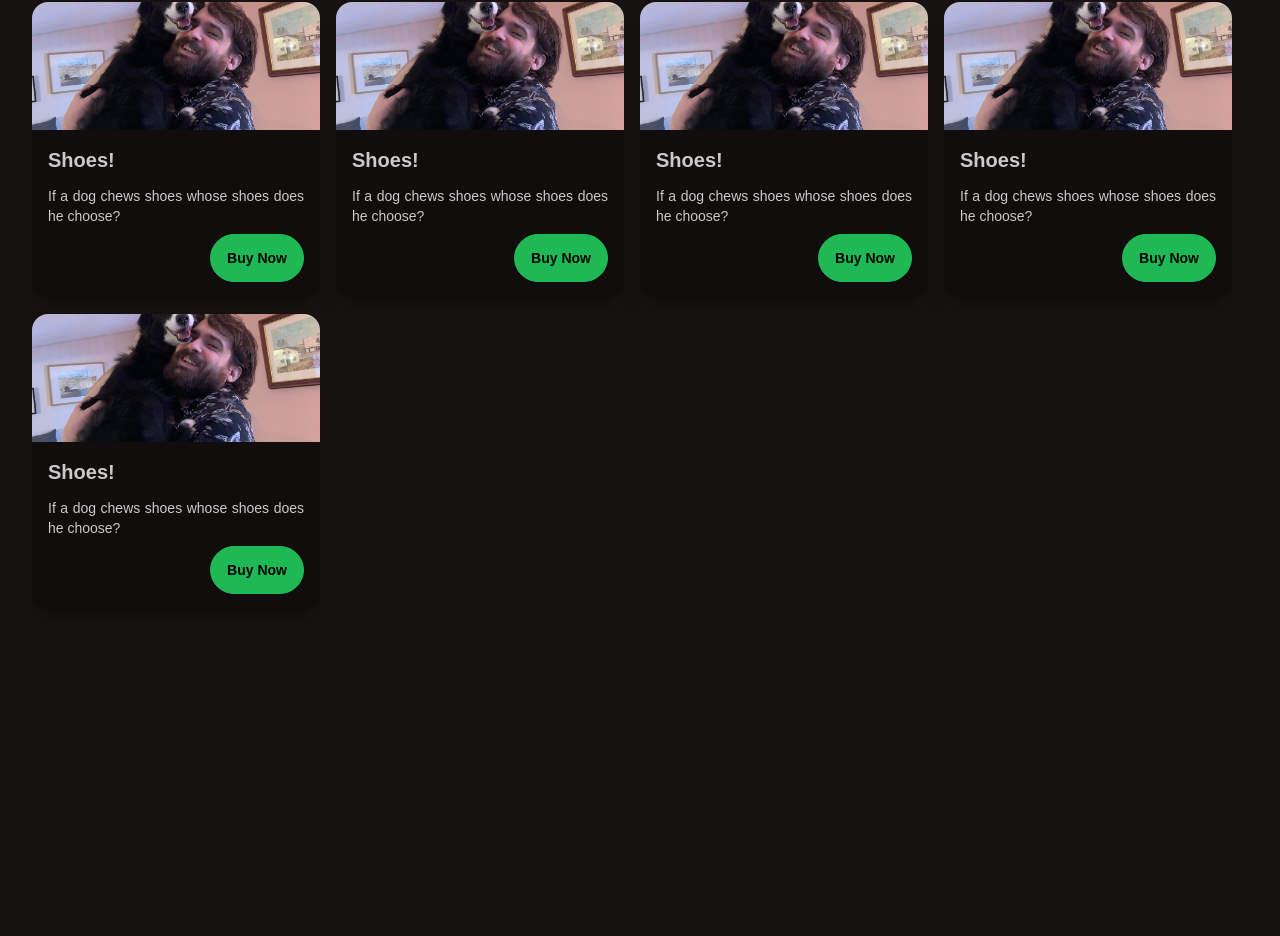
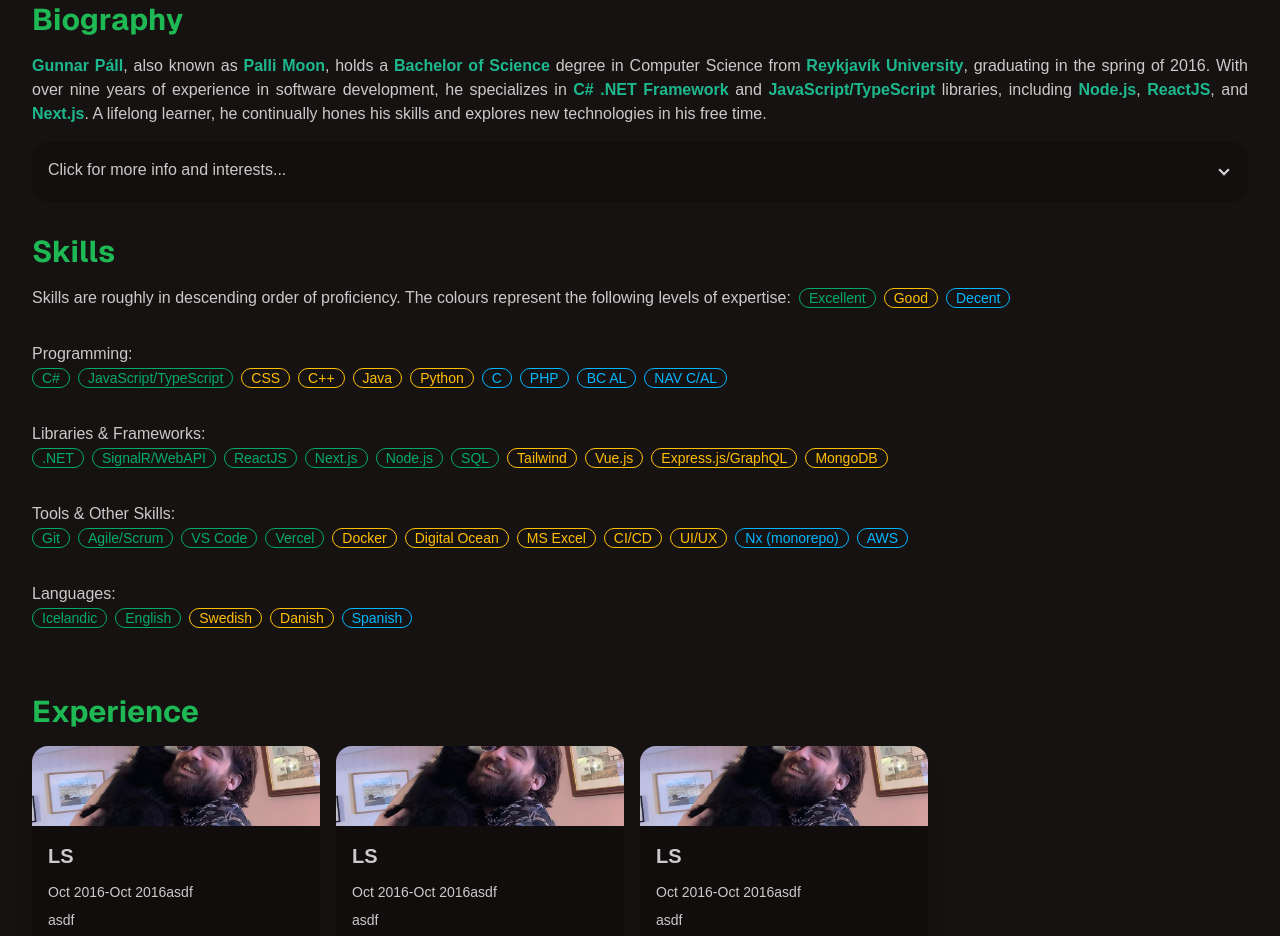
Before and after one commit to Palli-Moon/portfolio, a Next.js app: page / in a window 1280 px wide. Shown: the part 350-1286 px from the top of the page. Before the commit the page ends 992 px from the top, so only its background shows below. Built offline with nearby package versions, Linux system fonts and the light colour scheme.

Commit message:
Setup cards furher and add dateformat library

```diff
--- a/package.json
+++ b/package.json
@@ -9,12 +9,14 @@
     "lint": "next lint"
   },
   "dependencies": {
+    "dateformat": "^5.0.3",
     "next": "15.0.3",
     "react": "19.0.0-rc-66855b96-20241106",
     "react-dom": "19.0.0-rc-66855b96-20241106",
     "react-icons": "^5.4.0"
   },
   "devDependencies": {
+    "@types/dateformat": "^5.0.2",
     "@types/node": "^20",
     "@types/react": "^18",
     "@types/react-dom": "^18",
--- a/src/app/page.tsx
+++ b/src/app/page.tsx
@@ -1,16 +1,16 @@
 import Hero from '@/components/ui/hero';
-// import Bio from '@/components/ui/bio';
-// import Skills from '@/components/ui/skills/skills';
-import Cards from '@/components/ui/cards/cards';
+import Bio from '@/components/ui/bio';
+import Skills from '@/components/ui/skills/skills';
+import Experience from '@/components/ui/cards/experience';
 
 export default function Home() {
   return (
     <main>
       <Hero />
       <div className='md:container md:mx-auto p-8 text-justify'>
-        {/* <Bio /> */}
-        {/* <Skills /> */}
-        <Cards />
+        <Bio />
+        <Skills />
+        <Experience />
       </div>
     </main>
   );
--- a/src/components/ui/bio.tsx
+++ b/src/components/ui/bio.tsx
@@ -1,27 +1,14 @@
+import { bio } from '@/data';
+
 export default function Bio() {
   return (
     <div className='pb-8'>
       <h1>Biography</h1>
-      <p className='my-4'>
-        <b>Gunnar Páll</b>, also known as <b>Palli Moon</b>, holds a <b>Bachelor of Science</b> degree in Computer Science from <b>Reykjavík University</b>,
-        graduating in the spring of 2016. With over nine years of experience in software development, he specializes in <b>C# .NET Framework</b> and{' '}
-        <b>JavaScript/TypeScript</b> libraries, including <b>Node.js</b>, <b>ReactJS</b>, and <b>Next.js</b>. A lifelong learner, he continually hones his
-        skills and explores new technologies in his free time.
-      </p>
+      {bio.main}
 
       <div tabIndex={0} className='collapse collapse-arrow bg-base-200'>
         <div className='collapse-title text-m font-medium'>Click for more info and interests...</div>
-        <div className='collapse-content'>
-          <p className='my-4'>
-            Outside of software development his interests are primarily music-related. He plays drums in an active band, is also self-taught on many other
-            instruments and has a <b>Bachelor of Arts (Honours)</b> degree in Audio Engineering from <b>SAE Institute</b> in London. He also enjoys video games,
-            travelling and spending times with friends and family.
-          </p>
-          <p className='my-4'>
-            <b>Palli</b> has a great sense of humour and thrives in team environments. He enjoys socialising with those around him and is dedicated to fostering
-            a positive and uplifting atmosphere.
-          </p>
-        </div>
+        <div className='collapse-content'>{bio.extended}</div>
       </div>
     </div>
   );
--- a/src/components/ui/cards/card.tsx
+++ b/src/components/ui/cards/card.tsx
@@ -1,15 +1,19 @@
 import Image from 'next/image';
+import dateFormat from 'dateformat';
 import palli from '@/../public/palli.jpg';
+import { CardData } from '@/types';
 
-export default function Card() {
+export default function Card({ title, startDate, endDate, image, description }: CardData) {
   return (
     <div className='card card-compact bg-base-300 w-72 shadow-xl '>
       <figure className='relative'>
-        <Image src={palli} alt='Palli' className='w-fill max-h-32 object-cover' />
+        <Image src={palli} alt='Palli' className='w-fill max-h-20 object-cover' />
       </figure>
       <div className='card-body'>
-        <h2 className='card-title'>Shoes!</h2>
-        <p>If a dog chews shoes whose shoes does he choose?</p>
+        <h2 className='card-title'>{title}</h2>
+        {dateFormat(startDate, 'mmm yyyy')}-{dateFormat(endDate, 'mmm yyyy')}
+        {image}
+        {description}
         <div className='card-actions justify-end'>
           <button className='btn btn-primary'>Buy Now</button>
         </div>
--- a/src/components/ui/cards/cards.tsx
+++ b/src/components/ui/cards/cards.tsx
@@ -1,12 +1,13 @@
+import { CardData } from '@/types';
 import Card from './card';
-export default function Cards() {
+
+export default function Cards({ cardData }: { cardData: CardData[] }) {
   return (
     <div className='flex gap-4 flex-wrap'>
-      <Card />
-      <Card />
-      <Card />
-      <Card />
-      <Card />
+      {cardData.map((d, i) => {
+        console.log(d);
+        return <Card key={i} {...d} />;
+      })}
     </div>
   );
 }
--- /dev/null
+++ b/src/components/ui/cards/experience.tsx
@@ -0,0 +1,13 @@
+import Cards from './cards';
+import { experience } from '@/data';
+
+export default function Experience() {
+  return (
+    <div className='pb-8'>
+      <h1>Experience</h1>
+      <div className='my-4'>
+        <Cards cardData={experience} />
+      </div>
+    </div>
+  );
+}
--- a/src/data.ts
+++ b/src/data.tsx
@@ -1,5 +1,30 @@
-import { Skill, Level } from './types';
+import { Bio, Skill, Level, CardData } from './types';
 
+// Bio
+
+export const bio: Bio = {
+  main: (
+    <p className='my-4'>
+      <b>Gunnar Páll</b>, also known as <b>Palli Moon</b>, holds a <b>Bachelor of Science</b> degree in Computer Science from <b>Reykjavík University</b>,
+      graduating in the spring of 2016. With over nine years of experience in software development, he specializes in <b>C# .NET Framework</b> and{' '}
+      <b>JavaScript/TypeScript</b> libraries, including <b>Node.js</b>, <b>ReactJS</b>, and <b>Next.js</b>. A lifelong learner, he continually hones his skills
+      and explores new technologies in his free time.
+    </p>
+  ),
+  extended: [
+    <p key={0} className='my-4'>
+      Outside of software development his interests are primarily music-related. He plays drums in an active band, is also self-taught on many other instruments
+      and has a <b>Bachelor of Arts (Honours)</b> degree in Audio Engineering from <b>SAE Institute</b> in London. He also enjoys video games, travelling and
+      spending times with friends and family.
+    </p>,
+    <p key={1} className='my-4'>
+      <b>Palli</b> has a great sense of humour and thrives in team environments. He enjoys socialising with those around him and is dedicated to fostering a
+      positive and uplifting atmosphere.
+    </p>,
+  ],
+};
+
+// Skills
 export const legend: Skill[] = [
   { title: 'Excellent', level: Level.Excellent },
   { title: 'Good', level: Level.Good },
@@ -53,3 +78,29 @@ export const languages: Skill[] = [
   { title: 'Danish', level: Level.Good },
   { title: 'Spanish', level: Level.Decent },
 ];
+
+// Experience
+
+export const experience: CardData[] = [
+  {
+    title: 'LS',
+    startDate: new Date('2016-10-1'),
+    endDate: new Date('2016-10-1'),
+    image: 'asdf',
+    description: <p>asdf</p>,
+  },
+  {
+    title: 'LS',
+    startDate: new Date('2016-10-1'),
+    endDate: new Date('2016-10-1'),
+    image: 'asdf',
+    description: <p>asdf</p>,
+  },
+  {
+    title: 'LS',
+    startDate: new Date('2016-10-1'),
+    endDate: new Date('2016-10-1'),
+    image: 'asdf',
+    description: <p>asdf</p>,
+  },
+];
--- a/src/types.ts
+++ b/src/types.ts
@@ -1,3 +1,8 @@
+export type Bio = {
+  main: JSX.Element;
+  extended: JSX.Element[];
+};
+
 export type Skill = {
   title: string;
   level: Level;
@@ -9,3 +14,11 @@ export enum Level {
   Decent = 1,
   Limited = 0,
 }
+
+export type CardData = {
+  title: string;
+  startDate: Date;
+  endDate: Date;
+  image: string;
+  description: JSX.Element;
+};
```
Also changed, not shown: 1 other file (tests, documents, lock files or other folders).
